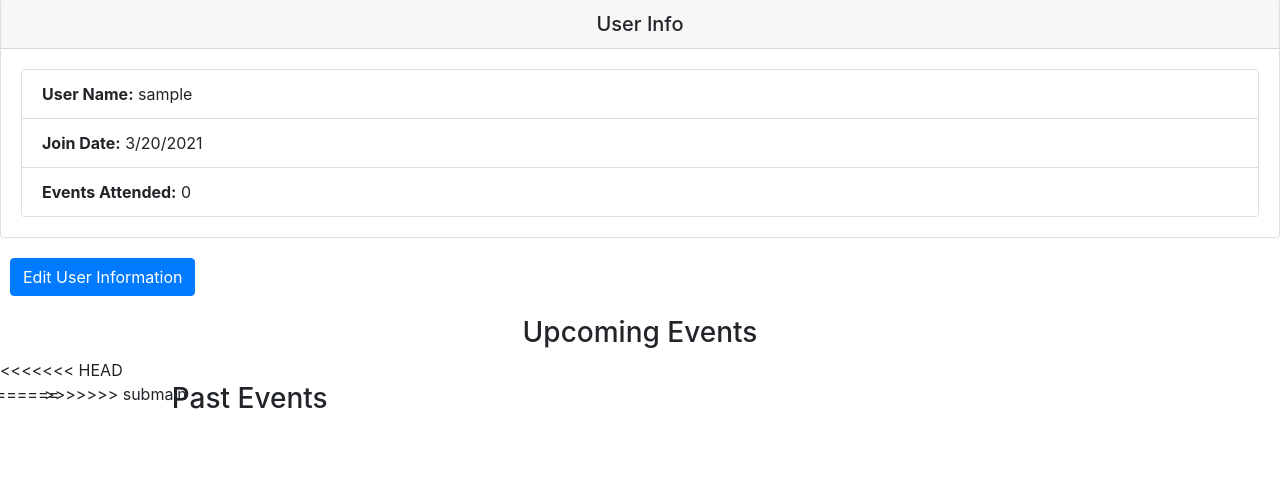
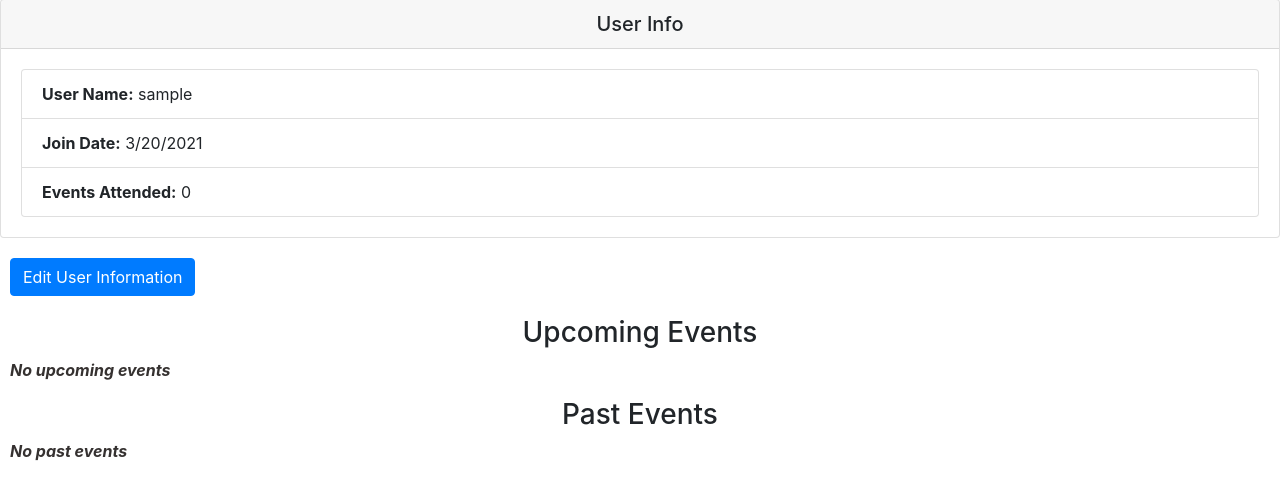
Before and after one commit to AaronGoldsmith1/jobber, a Django app: page /accounts/profile/ in a window 1280 px wide. Shown: the part 57-557 px from the top of the page. Run offline with Django 3.2, Linux system fonts and the light colour scheme; the visitor is signed in with stand-in values (Sample User, id 1); data that the repository does not hold is empty; some libraries are stand-ins or nearby versions.

Commit message:
message for no events

```diff
--- a/main_app/templates/user/profile.html
+++ b/main_app/templates/user/profile.html
@@ -53,11 +53,8 @@
 </div>
 
 <h3 class="text-center">Upcoming Events</h3>
-<<<<<<< HEAD
 <div class="row ">
-=======
-<div class="row event-cards upcoming-events">
->>>>>>> submain
+{% if upcoming.count %}
   {% for event in upcoming %}
     <div class="col-sm-3">
       <div class="card">
@@ -71,10 +68,15 @@
       </div>
     </div>
   {% endfor %}
+  {% else %}
+  <p class="event-details detail-info">No upcoming events</p>
+  {% endif %}
 </div>
+
 
 <h3 class="text-center">Past Events</h3>
 <div class="row past-events">
+{% if passed.count %}
   {% for event in passed %}
     <div class="col-sm-3">
       <div class="card">
@@ -88,6 +90,9 @@
       </div>
     </div>
   {% endfor %}
+  {% else %}
+  <p class="event-details detail-info">No past events</p>
+  {% endif %}
 </div>
 
 {% endblock content %}
```
